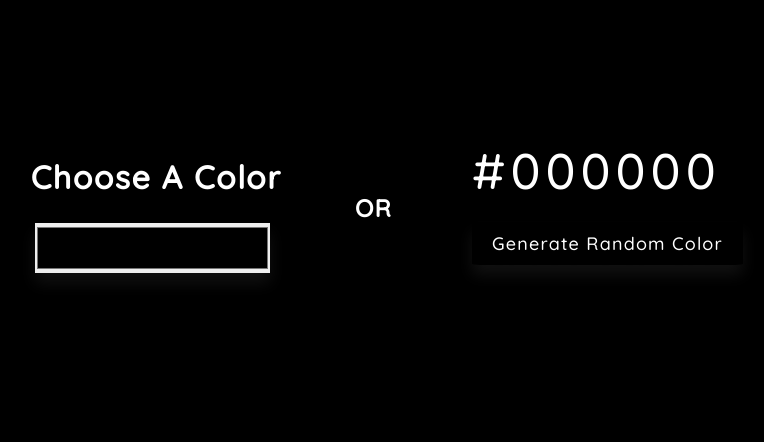
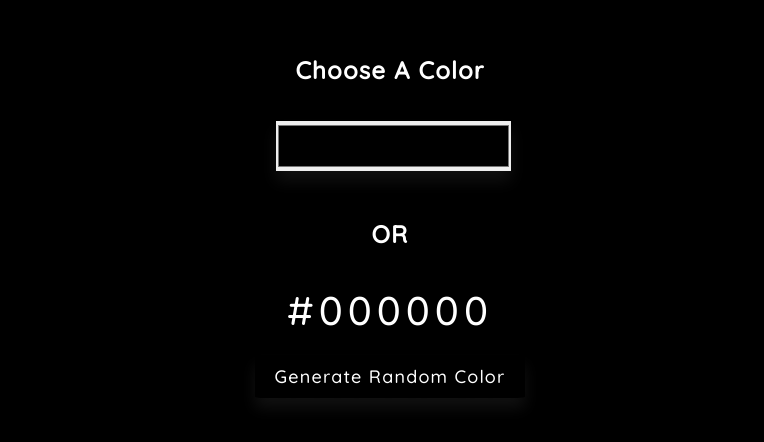
Before and after one commit to sparshsingh21/colorpicker, a plain HTML site: page index.html in a window 1280 px wide. Shown: the part 198-640 px from the top of the page, without its empty margins (250-1014 px from the left). Drawn offline with Linux system fonts and the light colour scheme.

Commit message:
Updated files

```diff
--- a/index.html
+++ b/index.html
@@ -10,7 +10,7 @@
 <body>
 
     <div class="picker">
-        <h1> Choose A Color </h1>
+        <h2> Choose A Color </h2>
         <input type="color" id="colorPicker">
     </div>
 
--- a/style.css
+++ b/style.css
@@ -11,7 +11,7 @@ body {
     display: flex;
     align-items: center;
     justify-content: center;
-    flex-direction: row;
+    flex-direction: column;
     font-family: 'Quicksand', sans-serif;
     position: relative;
     padding: 2em;
@@ -46,13 +46,16 @@ input[type="color"] {
 }
 
 .container{
-    padding: 2em;
+    display: flex;
+    flex-direction: column;
+    align-items: center;
+    justify-content: center;
 }
 
 span {
     color: #fff;
     display: block;
-    font-size: 50px;
+    font-size: 40px;
     font-family: 'Quicksand', sans-serif;
     margin-bottom: 20px;
     text-shadow: 0 5px 10px #000;
```
Also changed, not shown: favicon.png.
